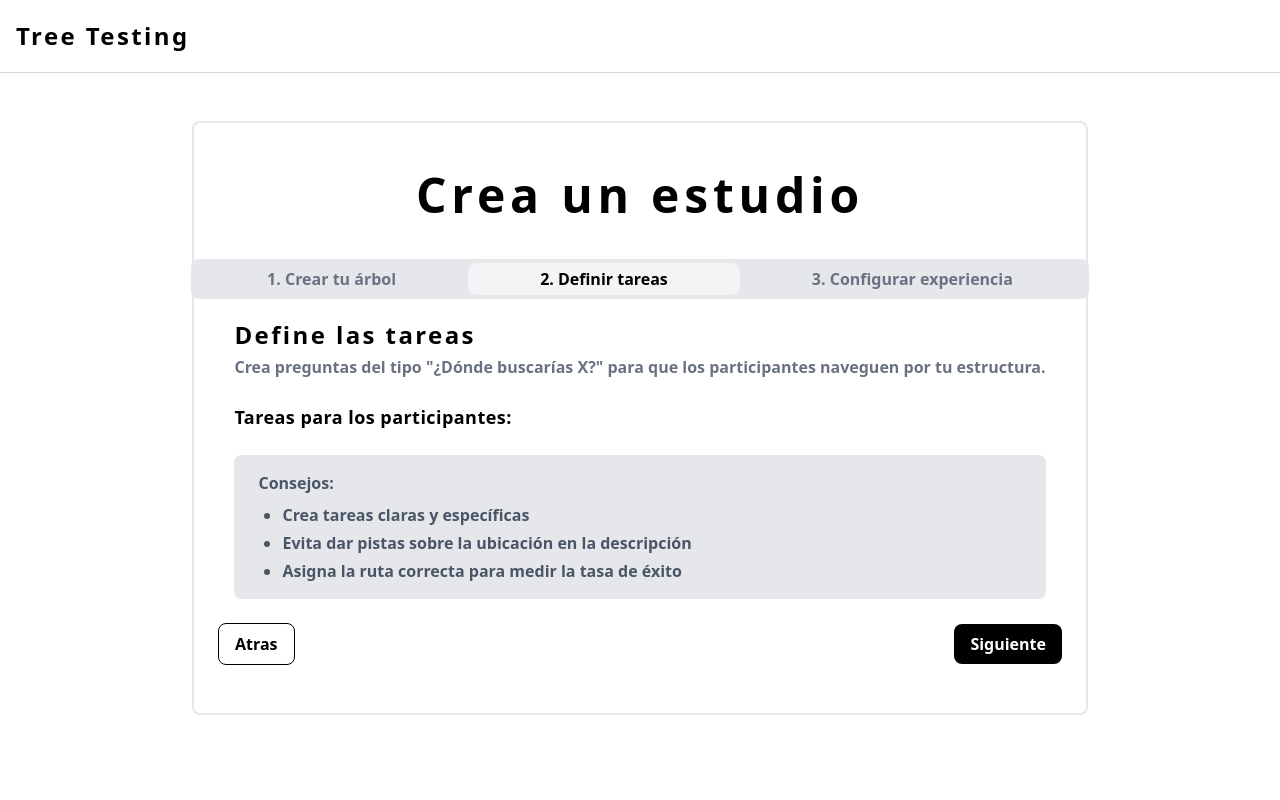
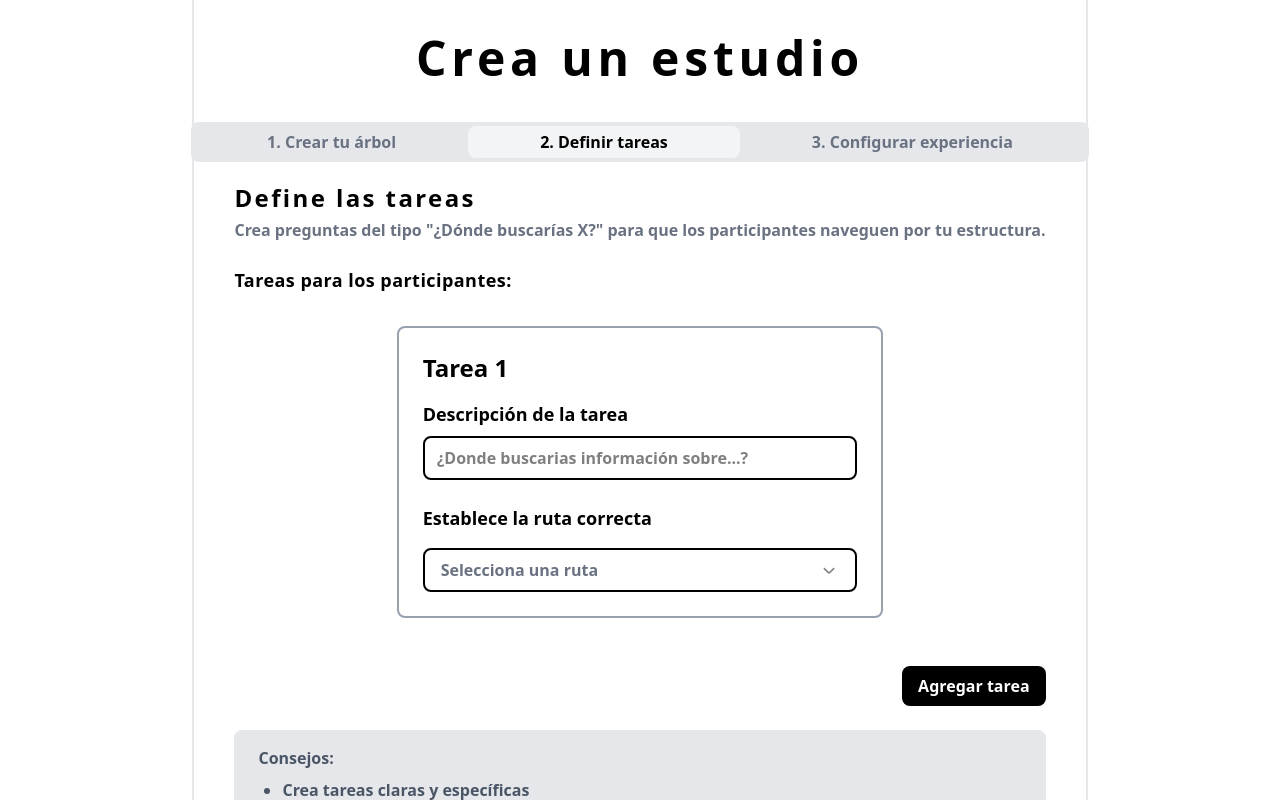
Before and after one commit to facufan07/Tree-Testing, a React (Vite) app: page /create in a window 1280 px wide. Both pictures are taken after a click on the button "Siguiente". Built offline with nearby package versions, Linux system fonts and the light colour scheme.

Commit message:
New Feature: Now you can add and eliminate tasks.

```diff
--- a/src/modules/study/components/CreateTasks.tsx
+++ b/src/modules/study/components/CreateTasks.tsx
@@ -1,4 +1,23 @@
-export default function CreateTasks() {
+import { useEffect, useState } from "react"
+import type { TreeNode } from "../../../types/TreeNode";
+import type { Task } from "../../../types/Task";
+import { ShowRoutes } from "../services/ShowRoutes";
+import TaskComponent from "./TaskComponent";
+
+interface CreateTasksProps {
+    tree: TreeNode[];
+    tasks: Task[];
+    setTasks: Function;
+}
+export default function CreateTasks({ tree, tasks, setTasks }:CreateTasksProps) {
+
+    const [paths, setPaths] = useState<string[]>([]);
+
+    useEffect(()=> {
+        const extractedPaths = ShowRoutes(tree);
+        setPaths(extractedPaths);
+    }, [])
+
     return(
         <div>
             <div
@@ -21,6 +40,38 @@ export default function CreateTasks() {
                 >
                 Tareas para los participantes:
                 </h3>
+            </div>
+
+            <div>
+                {tasks.map((task, i) => (
+                    <TaskComponent
+                    key={i}
+                    task={task}
+                    paths={paths}
+                    tasks={tasks}
+                    setTasks={setTasks}
+                    />
+                ))}
+            </div>
+
+            <div
+            className="flex items-center justify-end mt-12"
+            >
+                <button
+                className="bg-black text-white px-4 py-2 rounded-lg font-semibold
+                            hover:bg-gray-800 transition-all duration-200 cursor-pointer"
+                onClick={() => {
+                    setTasks([...tasks,
+                        {
+                            number: tasks.length + 1,
+                            description: "",
+                            correctPath: ""
+                        }
+                    ]);
+                }}
+                >
+                    Agregar tarea
+                </button>
             </div>
 
             <div className="w-full mt-6 bg-gray-200 rounded-lg px-6 py-4">
--- a/src/modules/study/components/Task.tsx
+++ /dev/null
@@ -1,7 +0,0 @@
-export default function Task(){
-    return(
-        <div>
-
-        </div>
-    )
-}
--- /dev/null
+++ b/src/modules/study/components/TaskComponent.tsx
@@ -0,0 +1,117 @@
+import { useState } from "react";
+import type { Task } from "../../../types/Task"
+
+interface TaskComponentProps {
+    task: Task;
+    paths: string[];
+    tasks: Task[];
+    setTasks: Function;
+}
+
+export default function TaskComponent({task, paths, tasks, setTasks}: TaskComponentProps) {
+    const [isOpen, setIsOpen] = useState<boolean>(false);
+    const [selectedPath, setSelectedPath] = useState<string>("Selecciona una ruta");
+
+
+    const handleDeleteTask = () => {
+        if(tasks.length === 1) return;
+
+        const newTasks = tasks.filter((t) => t.number !== task.number);
+        newTasks.forEach((t, i) => {
+            t.number = i + 1;
+        });
+        setTasks(newTasks);
+    }
+
+    return(
+        <div
+        className="border-2 border-gray-400 w-[60%] px-6 py-6 rounded-lg mt-8 mx-auto flex flex-col
+                    justify-center"
+        >
+            <div
+            className="flex items-center justify-between"
+            >
+                <h4
+                className="text-2xl font-semibold"
+                >
+                Tarea {task.number}
+                </h4>
+
+                {task.number !== 1 && (
+                    <button
+                    className="cursor-pointer"
+                    onClick={handleDeleteTask}
+                    >
+                        🗑
+                    </button>
+                )}
+            </div>
+            <div
+            className="flex flex-col gap-2 mt-4 mb-6"
+            >
+                <span
+                className="text-lg font-semibold"
+                >
+                Descripción de la tarea
+                </span>
+                <input
+                type="text"
+                className="border-2 rounded-lg px-3 py-2 font-semibold outline-none
+                        focus:border-blue-500 transition-all duration-200"
+                placeholder="¿Donde buscarias información sobre...?"
+                />
+            </div>
+
+            <span
+            className="text-lg font-semibold"
+            >
+            Establece la ruta correcta
+            </span>
+            <div
+            className="relative"
+            >
+                <button
+                className="flex items-center justify-between w-full cursor-pointer
+                            border-2 px-4 py-2 rounded-lg mt-4 hover:bg-gray-200 transition-all duration-200"
+                onClick={() => setIsOpen(!isOpen)}
+                title={selectedPath}
+                >
+                    <span
+                    className="font-semibold text-gray-500 truncate"
+                    >
+                    {selectedPath}
+                    </span>
+                    <img
+                    src="/arrow-down.svg"
+                    alt="arrow-down"
+                    className="w-5"
+                    />
+                </button>
+
+                <div
+                className={`absolute bg-gray-300 w-full h-[200px] bottom-[-10] rounded-lg
+                            overflow-y-auto overflow-x-auto flex flex-col items-start
+                            ${isOpen ? 'block' : 'hidden'}`}
+                >
+                    {paths.map((path, i) => (
+                        <button
+                        className="py-3 hover:bg-gray-200 w-full cursor-pointer px-5 text-start
+                                    transition-all duration-200"
+                        key={i}
+                        onClick={() => {
+                            setSelectedPath(path);
+                            setIsOpen(false);
+                        }}
+                        >
+                            <span
+                            className="font-semibold tracking-wider"
+                            >
+                            {path}
+                            </span>
+                        </button>
+                    ))}
+                </div>
+            </div>
+        </div>
+    )
+}
--- a/src/modules/study/screens/CreateStudy.tsx
+++ b/src/modules/study/screens/CreateStudy.tsx
@@ -4,14 +4,15 @@ import CreateTasks from "../components/CreateTasks";
 import CreateTree from "../components/CreateTree";
 import NavBar from "../components/NavBar";
 import { useState } from "react";
+import type { Task } from "../../../types/Task";
 
 export default function CreateStudy() {
     const [tree, setTree] = useState<TreeNode[]>([
         { label: "Inicio", children: [] }
     ]);
 
-    const [tasks, setTasks] = useState([
-        {number: 1, description: "", path: ""}
+    const [tasks, setTasks] = useState<Task[]>([
+        {number: 1, description: "", correctPath: ""}
     ]);
 
     const [step, setStep] = useState(1);
@@ -90,6 +91,9 @@ export default function CreateStudy() {
                     )}
                     {step === 2 && (
                         <CreateTasks
+                        tree={tree}
+                        tasks={tasks}
+                        setTasks={setTasks}
                         />
                     )}
                     <div
@@ -111,7 +115,7 @@ export default function CreateStudy() {
                         onClick={() => {
                             if(step === 3) return;
 
-                            setStep(step + 1)
+                            setStep(step + 1);
                         }}
                         >
                             Siguiente
--- /dev/null
+++ b/src/modules/study/services/ShowRoutes.ts
@@ -0,0 +1,19 @@
+import type { TreeNode } from "../../../types/TreeNode";
+
+export function ShowRoutes(tree: TreeNode[]):string[] {
+    let routes: Array<string> = [];
+
+    const traverseTree = (node: TreeNode, path: string) => {
+        routes.push(path + node.label);
+        if (node.children.length !== 0) {
+            for (const child of node.children) {
+                traverseTree(child, path + node.label + " > ");
+            }
+        }
+
+    };
+
+    traverseTree(tree[0], "");
+
+    return routes;
+}
--- /dev/null
+++ b/src/types/Task.ts
@@ -0,0 +1,5 @@
+export interface Task{
+    number: number;
+    description: string;
+    correctPath: string;
+}
```
Also changed, not shown: public/arrow-down.svg (added).
